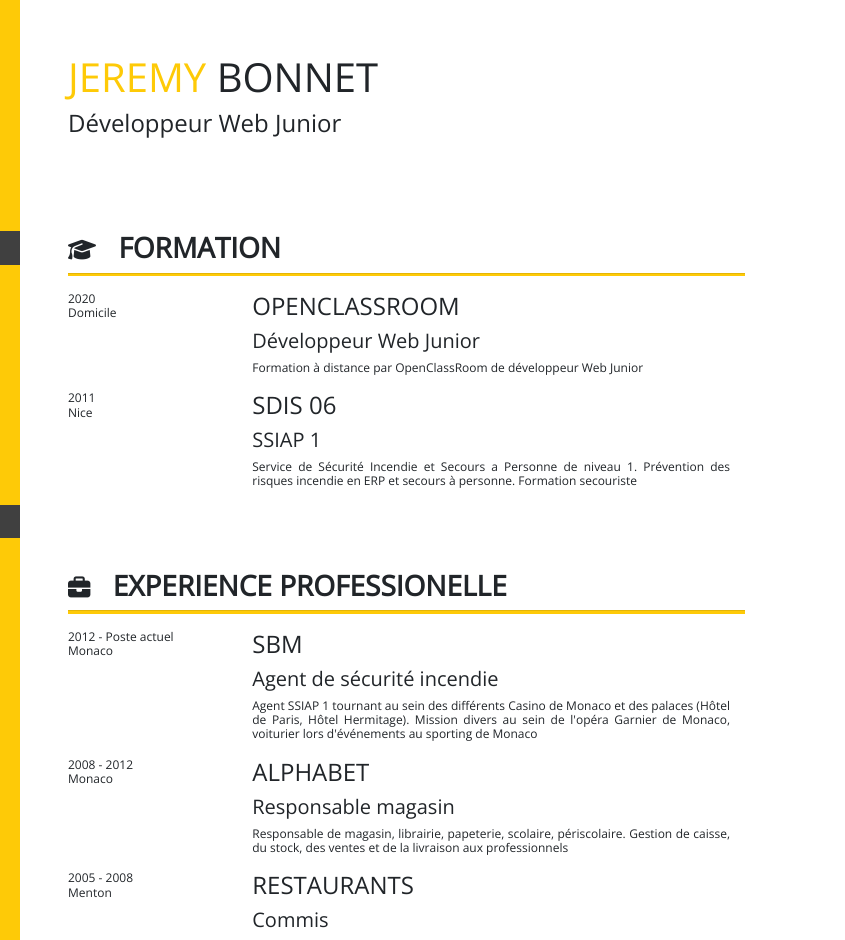
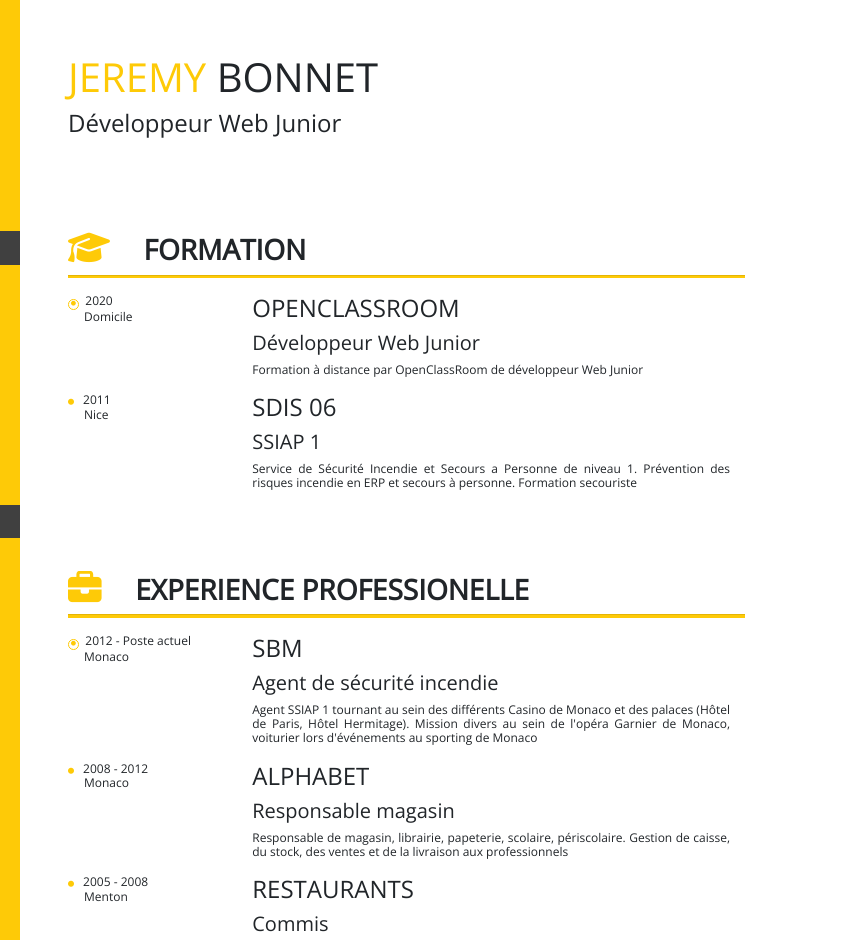
Before and after one commit to Raspegaous/OC-DWJ-P1, a plain HTML site: page index.html in a window 1280 px wide. Shown: the top 940 px of the page, 435-1280 px from the left. Drawn offline with nearby package versions, Linux system fonts and the light colour scheme.

Commit message:
Last commit

```diff
--- a/css/app.css
+++ b/css/app.css
@@ -30,9 +30,27 @@ aside h3 {
     text-align: center;
 }
 article i {
-    font-size: 0.8em;
+    font-size: 1.2em;
     padding-right: 1em;
 }
+ul {
+    list-style: none;
+}
+ul i{
+    font-size: 0.5em;
+    color: var(--yellow);
+}
+ul li:first-child i{
+    font-size: 0.4em;
+    border: solid 1px var(--yellow);
+    border-radius: 50%;
+    padding: 2px;
+    margin-right: 0.7em;
+}
+.fa-border{
+    border-radius: 50%!important;
+}
+
 .color {
     color: var(--yellow);
 }
--- a/index.html
+++ b/index.html
@@ -64,11 +64,15 @@
         <div class="col-sm-8 d-sm-flex flex-column mt-4 pl-4">
             <!-- First Section -->
             <article class="ml-4">
-                <h3><i class="fas fa-graduation-cap"></i>FORMATION</h3>
+                <h3><i class="color fas fa-graduation-cap"></i>FORMATION</h3>
                 <hr>
                 <ul class="p-0">
                     <li class="d-sm-flex">
-                        <p class="col-sm-3 p-0">2020 <br>Domicile</p>
+                        <p class="col-sm-3 p-0">
+                            <i class="fas fa-circle"></i>
+                            2020 <br>
+                            <span class="ml-3">Domicile</span>
+                        </p>
                         <div class="col-sm-9">
                             <h4 class="text-truncate">OPENCLASSROOM</h4>
                             <h5>Développeur Web Junior</h5>
@@ -76,7 +80,11 @@
                         </div>
                     </li>
                     <li class="d-sm-flex">
-                        <p class="col-sm-3 p-0">2011 <br>Nice</p>
+                        <p class="col-sm-3 p-0">
+                            <i class="fas fa-circle"></i>
+                            2011 <br>
+                            <span class="ml-3">Nice</span>
+                        </p>
                         <div class="col-sm-9">
                             <h4>SDIS 06</h4>
                             <h5>SSIAP 1</h5>
@@ -88,11 +96,15 @@
             <!-- End First Section -->
             <!-- Second Section -->
             <article class="mt-5 ml-4">
-                <h3 class="text-truncate"><i class="fas fa-briefcase"></i>EXPERIENCE PROFESSIONELLE</h3>
+                <h3 class="text-truncate"><i class="color fas fa-briefcase"></i>EXPERIENCE PROFESSIONELLE</h3>
                 <hr>
                 <ul class="p-0">
                     <li class="d-sm-flex">
-                        <p class="col-sm-3 p-0">2012 - Poste actuel <br>Monaco</p>
+                        <p class="col-sm-3 p-0">
+                            <i class="fas fa-circle"></i>
+                            2012 - Poste actuel <br>
+                            <span class="ml-3">Monaco</span>
+                        </p>
                         <div class="col-sm-9">
                             <h4>SBM</h4>
                             <h5>Agent de sécurité incendie</h5>
@@ -100,7 +112,11 @@
                         </div>
                     </li>
                     <li class="d-sm-flex">
-                            <p class="col-sm-3 p-0">2008 - 2012 <br>Monaco</p>
+                            <p class="col-sm-3 p-0">
+                                <i class="fas fa-circle"></i>
+                                2008 - 2012 <br>
+                                <span class="ml-3">Monaco</span>
+                            </p>
                         <div class="col-sm-9">
                             <h4>ALPHABET</h4>
                             <h5>Responsable magasin</h5>
@@ -108,7 +124,11 @@
                         </div>
                     </li>
                     <li class="d-sm-flex">
-                        <p class="col-sm-3 p-0">2005 - 2008 <br>Menton</p>
+                        <p class="col-sm-3 p-0">
+                            <i class="fas fa-circle"></i>
+                            2005 - 2008 <br>
+                            <span class="ml-3">Menton</span>
+                        </p>
                         <div class="col-sm-9">
                             <h4>RESTAURANTS</h4>
                             <h5>Commis</h5>
@@ -126,7 +146,7 @@
     <footer class="d-sm-flex flex-row">
         <!-- Section -->
         <article class="col-sm-8 pl-5">
-            <h3 class="text-truncate"><i class="fas fa-pencil-alt"></i>RECOMMANDATIONS</h3>
+            <h3 class="text-truncate"><i class="color fas fa-pencil-alt"></i>RECOMMANDATIONS</h3>
             <hr>
             <div class="d-sm-flex">
                 <div class="col-sm-6">
```
